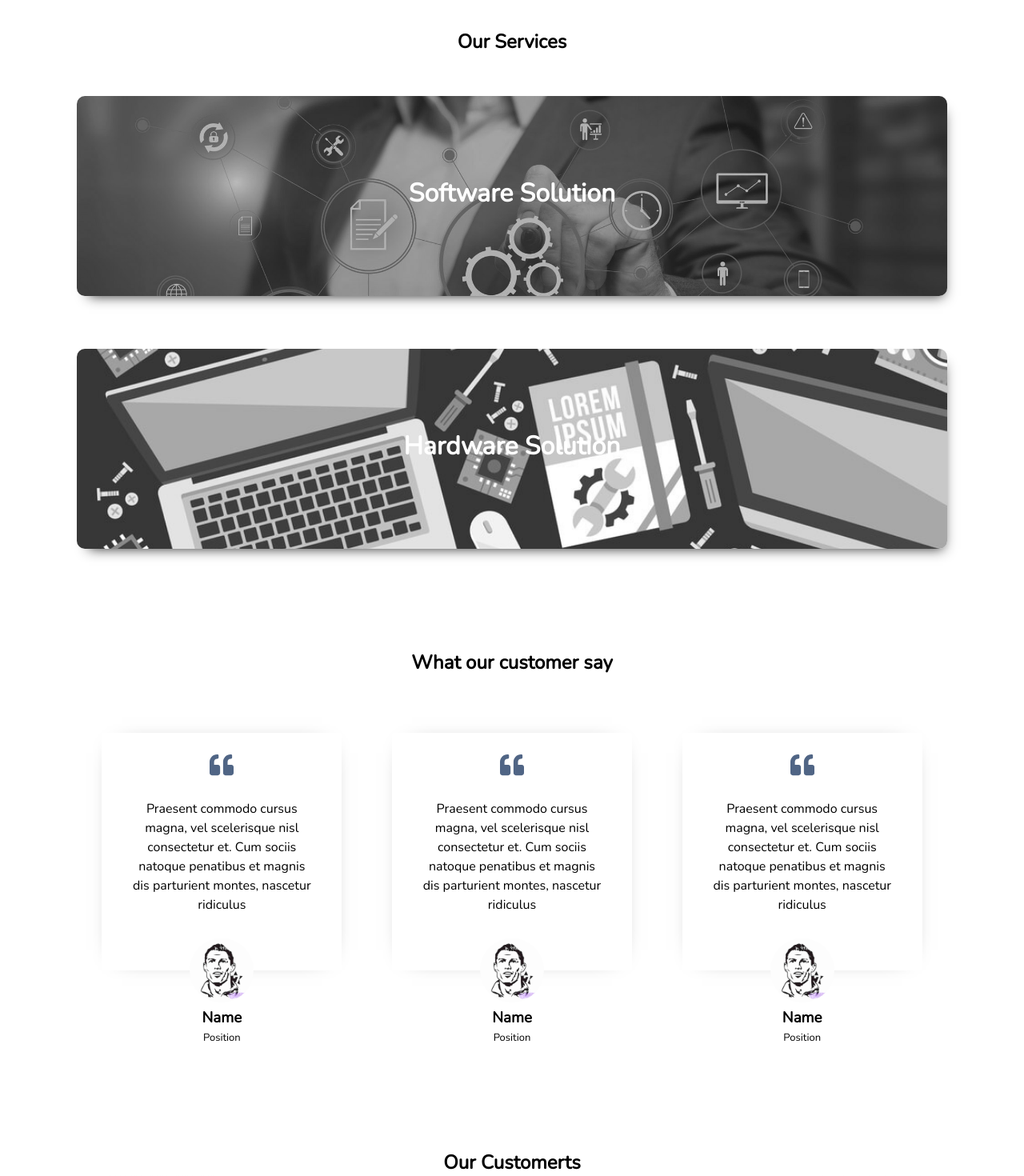
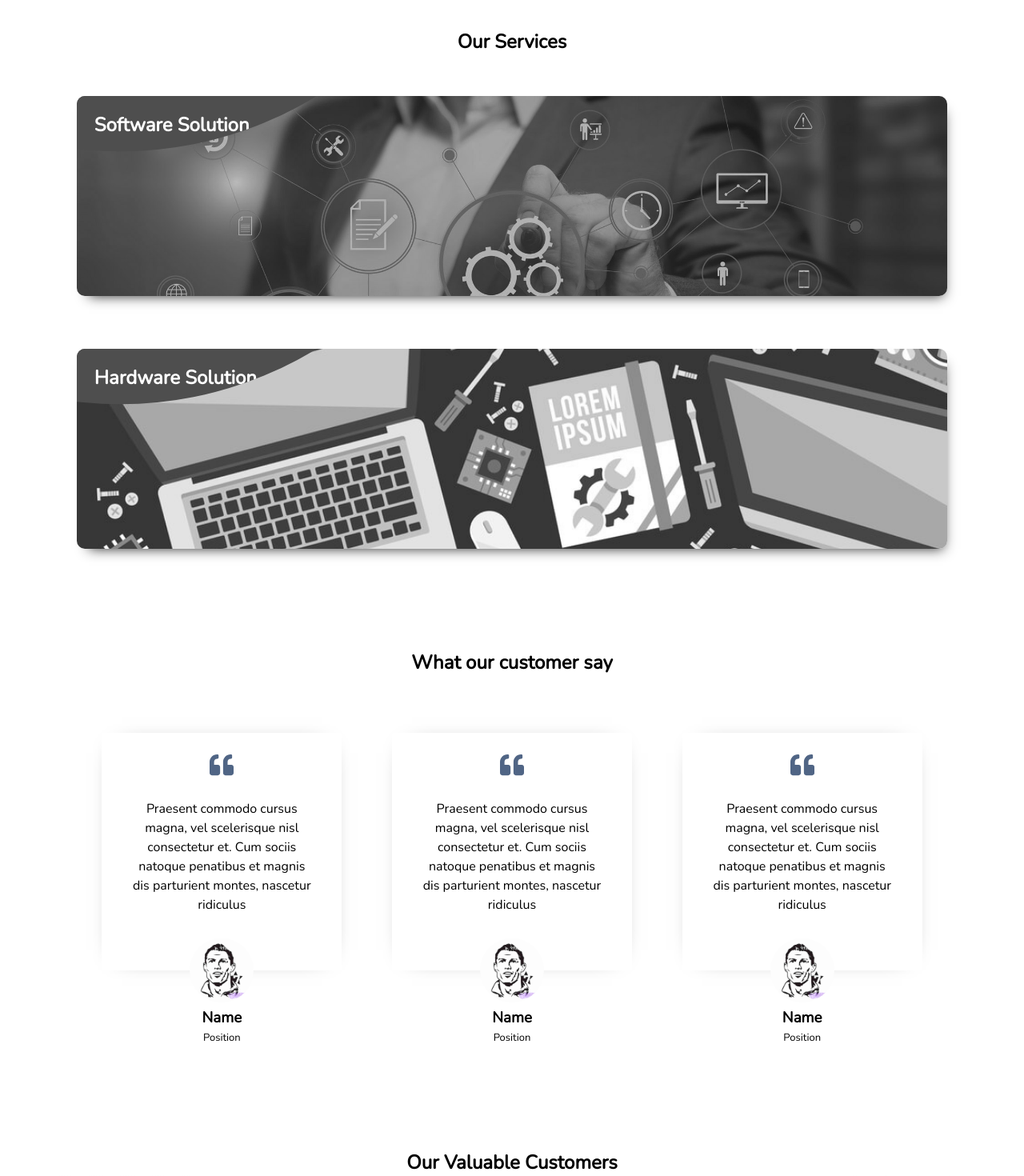
Before and after one commit to shaahu1/mymaxWeb, a React (Create React App) app: page / in a window 1280 px wide. Shown: the part 860-2330 px from the top of the page at 80% size. Built offline with nearby package versions, Linux system fonts and the light colour scheme.

Commit message:
First commit Message

```diff
--- a/package.json
+++ b/package.json
@@ -12,6 +12,7 @@
     "react-router": "^6.0.2",
     "react-router-dom": "^5.2.0",
     "react-scripts": "^4.0.3",
+    "sass": "^1.47.0",
     "styled-components": "^5.3.3",
     "web-vitals": "^1.0.1"
   },
--- a/src/Components/CusromerSay.js
+++ b/src/Components/CusromerSay.js
@@ -1,5 +1,5 @@
 import React from 'react'
-import './customerSay.css'
+import './customerSay.scss'
 import CustomerSayCard from './CustomerSayCard';
 
 export const CusromerSay = () => {
--- a/src/Components/CustomerList.js
+++ b/src/Components/CustomerList.js
@@ -14,7 +14,7 @@ const CustomerList = () => {
 
         <div>
 
-            <h2> Our Customerts </h2>
+            <h2> Our Valuable Customers </h2>
             <div className='slider'>
 
                 <div className='slider-track'>
--- a/src/Components/CustomerSayCard.js
+++ b/src/Components/CustomerSayCard.js
@@ -1,5 +1,5 @@
 import React from 'react'
-import './customerSay.css'
+import './customerSay.scss'
 import avtr from '../Img/55.jpg'
 import {FaQuoteLeft} from 'react-icons/fa'
 
--- a/src/Components/OurServices.js
+++ b/src/Components/OurServices.js
@@ -1,5 +1,5 @@
 import React from 'react'
-import './ourServices.css'
+import './ourServices.scss'
 import ser1 from '../Img/b3.jpg'
 
 const OurServices = () => {
@@ -15,7 +15,7 @@ const OurServices = () => {
                     <div className='service-info1 service-info'>
                         <div className='service-title'> <h1> Software Solution </h1> </div>
                             <div className='service-info-data fadeUp'>
-                                <h2> Software Solution </h2> <br/>
+                                <h2> Software Solution </h2> <br/><br/>
                                 <span> Inventory Management System, Point of Sale, Distribution Management System, Finance,Payroll, Restaurant / Hotel Managemnt System. Inventory Management System, Point of Sale, Distribution Management System, Finance,Payroll, Restaurant / Hotel Managemnt System. Inventory Management System, Point of Sale, Distribution Management System, Finance,Payroll, Restaurant / Hotel Managemnt System. </span>
                             </div>
 
@@ -31,7 +31,7 @@ const OurServices = () => {
 
                         <div className='service-title'> <h1> Hardware Solution </h1> </div>
                         <div className='service-info-data'>
-                            <h2> Hardware Solution </h2><br/>
+                            <h2> Hardware Solution </h2><br/> <br/>
                             <span> Inventory Management System, Point of Sale, Distribution Management System, Finance,Payroll, Restaurant / Hotel Managemnt System. Inventory Management System, Point of Sale, Distribution Management System, Finance,Payroll, Restaurant / Hotel Managemnt System. Inventory Management System, Point of Sale, Distribution Management System, Finance,Payroll, Restaurant / Hotel Managemnt System. </span>
 
                         </div>
--- a/src/Components/customerList.css
+++ b/src/Components/customerList.css
@@ -2,7 +2,7 @@
 
 .slider
 {
-    width: 80%;
+    width: 90%;
     height: 250px;
     overflow: hidden;
     position: relative;
--- a/src/Components/customerSay.css
+++ b/src/Components/customerSay.scss
@@ -11,6 +11,8 @@
     display: flex;
 }
 
+
+
 .csCard-container
 {
     width: 300px;
@@ -22,6 +24,7 @@
 
     box-shadow: 0 0 30px -25px;
     border-radius: 3px;
+
 }
 
 .cuatomerSayText
@@ -29,7 +32,6 @@
     width: 75%;
     margin-left: auto;
     margin-right: auto;
-
     line-height: 1.5;
 }
 
--- a/src/Components/ourServices.css
+++ b/src/Components/ourServices.scss
@@ -23,25 +23,20 @@
     width: 100%;
     height: 250px;
     text-align: justify;
-    display: flex;
+    display: block;
 
     padding-bottom: 10%;
 
     box-shadow: 5px 10px 15px -10px rgb(15, 36, 224);
     background-size: cover;
     border-radius: 10px;
-
     filter: grayscale(100%);
 }
 
 .service-title
 {
-    width: 100%;
-    height: 250px;
-
-    padding-top: 100px;
-    text-align: center;
-
+    padding-top: 10px;
+    display: none;
     border-radius: 10px;
 
 }
@@ -71,6 +66,7 @@
 .service-info:hover .service-info-data
 {
     display: block;
+    clip-path: circle(100%);
 }
 
 .service-info span
@@ -83,19 +79,23 @@
 
 .service-info-data
 {
-    height: 150px;
-    margin-top: 100px;
+    height: 200px;
     width: 100%;
     padding-top: 20px;
     padding-right: 4%;
-    padding-left: 4%;
+    padding-left: 2%;
 
-    display:  none;
     color: white;
     background-color: #1157ad;
 
+    border-radius: 10px;
+    clip-path: circle(60% at 5% -200%);
+    transition: clip-path .5s ease-in-out;
 
-    border-radius: 0 0 10px 10px;
+    span
+    {
+        padding-left: 2%;
+    }
 
 }
 
```
Also changed, not shown: 1 other file (tests, documents, lock files or other folders).
